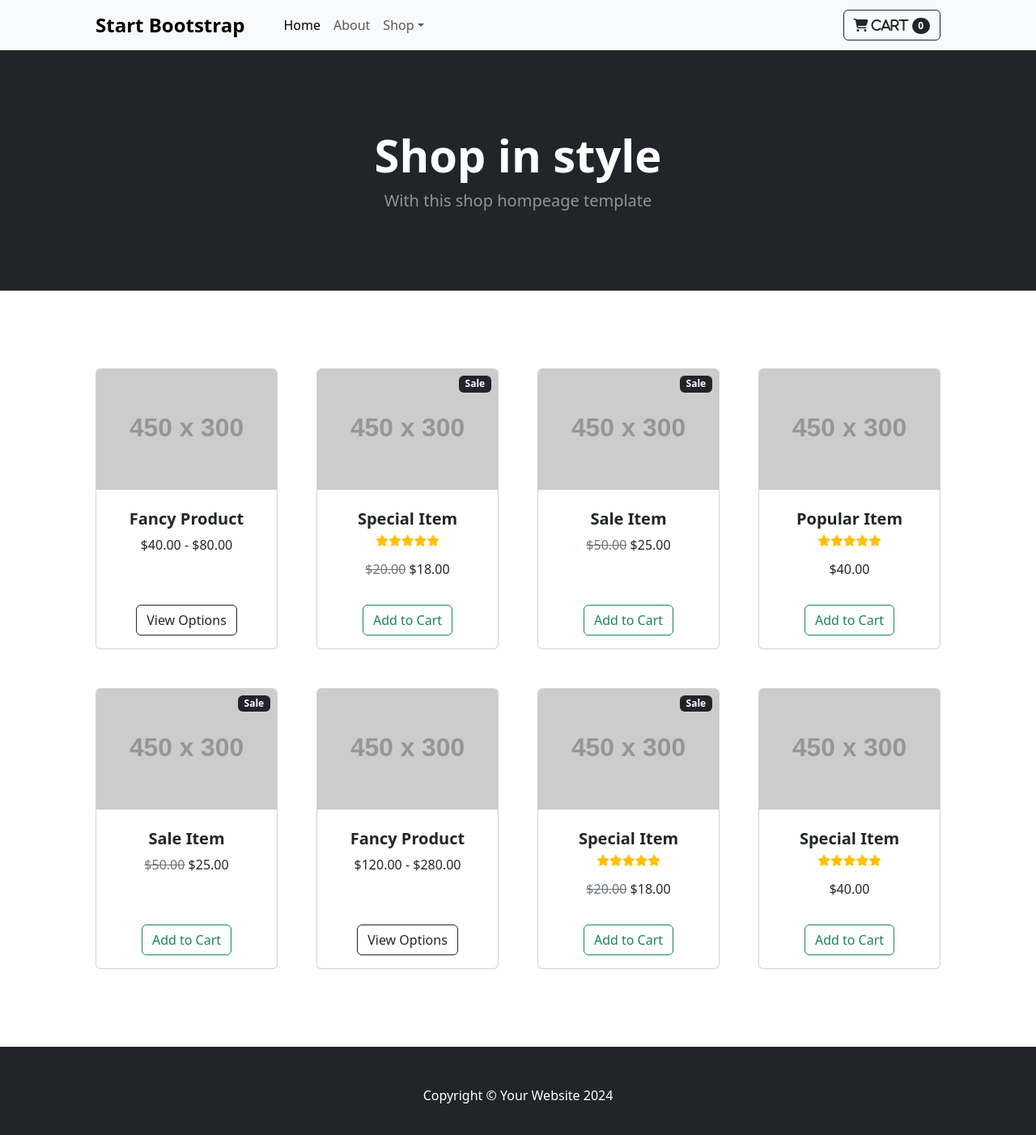
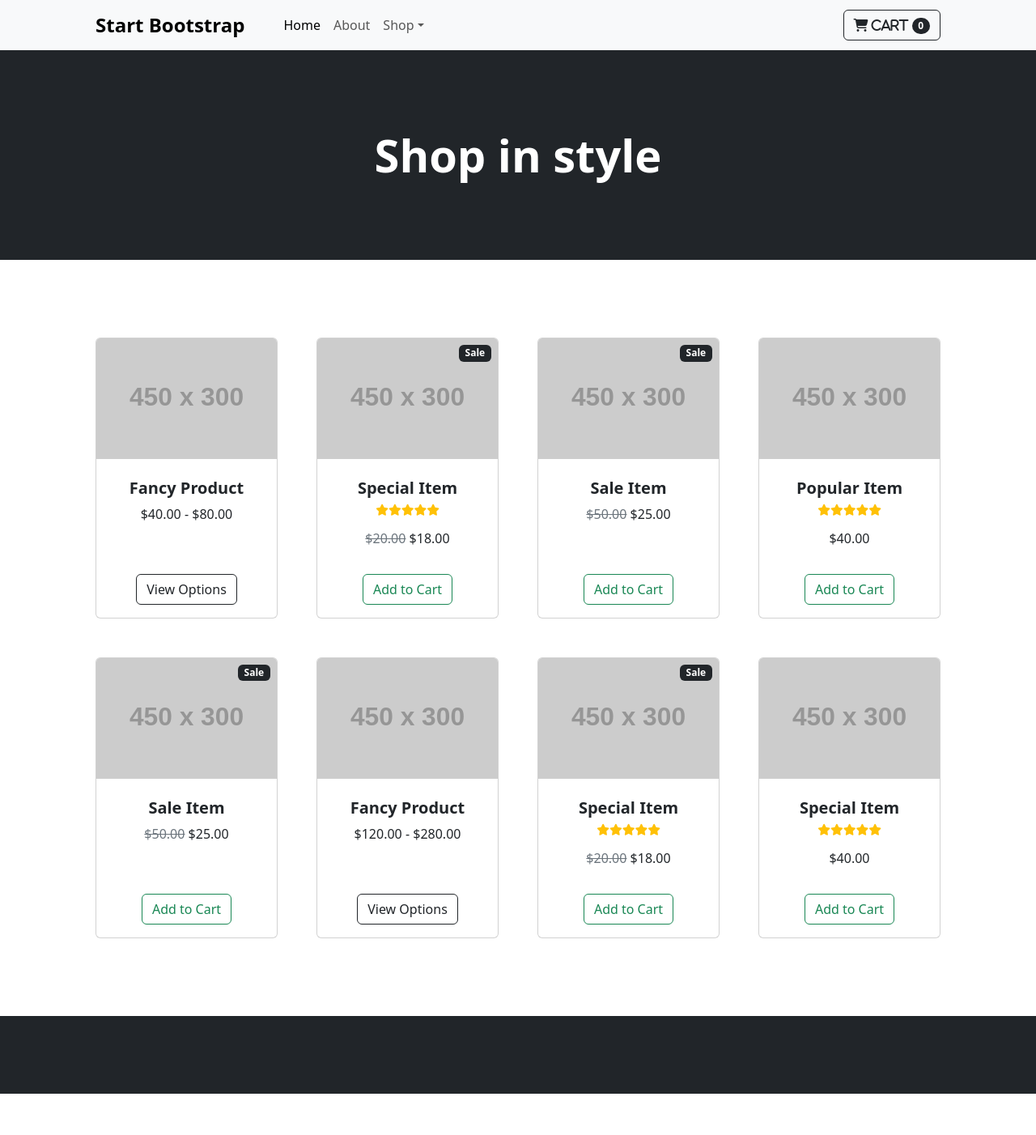
Before and after one commit to Arun-Prasanth-P/shopping-card-task, a React (Vite) app: page / in a window 1280 px wide. Shown: the top 1402 px of the page at 81% size. After the commit the page ends 1351 px from the top, so only its background shows below. Built offline with nearby package versions, Linux system fonts and the light colour scheme.

Commit message:
small changes

```diff
--- a/src/Components/Footer.jsx
+++ b/src/Components/Footer.jsx
@@ -7,7 +7,7 @@ const Footer = () => {
       <footer className="py-5 bg-dark">
         <div className="container">
           <p className="m-0 text-center text-white">
-            Copyright © Your Website 2024
+
           </p>
         </div>
       </footer>
--- a/src/Components/Header.jsx
+++ b/src/Components/Header.jsx
@@ -8,7 +8,7 @@ const Header = () => {
           <div className="text-center text-white">
             <h1 className="display-4 fw-bolder">Shop in style</h1>
             <p className="lead fw-normal text-white-50 mb-0">
-              With this shop hompeage template
+
             </p>
           </div>
         </div>
```
